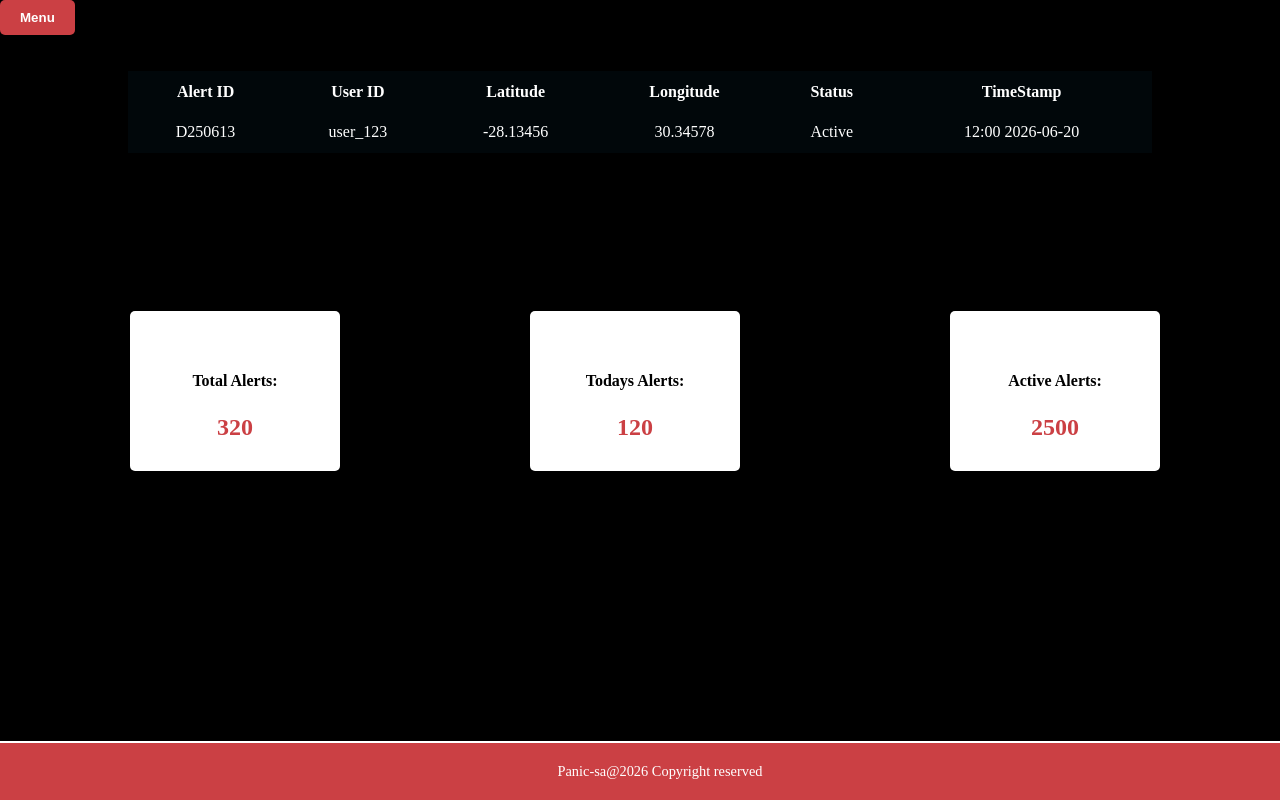
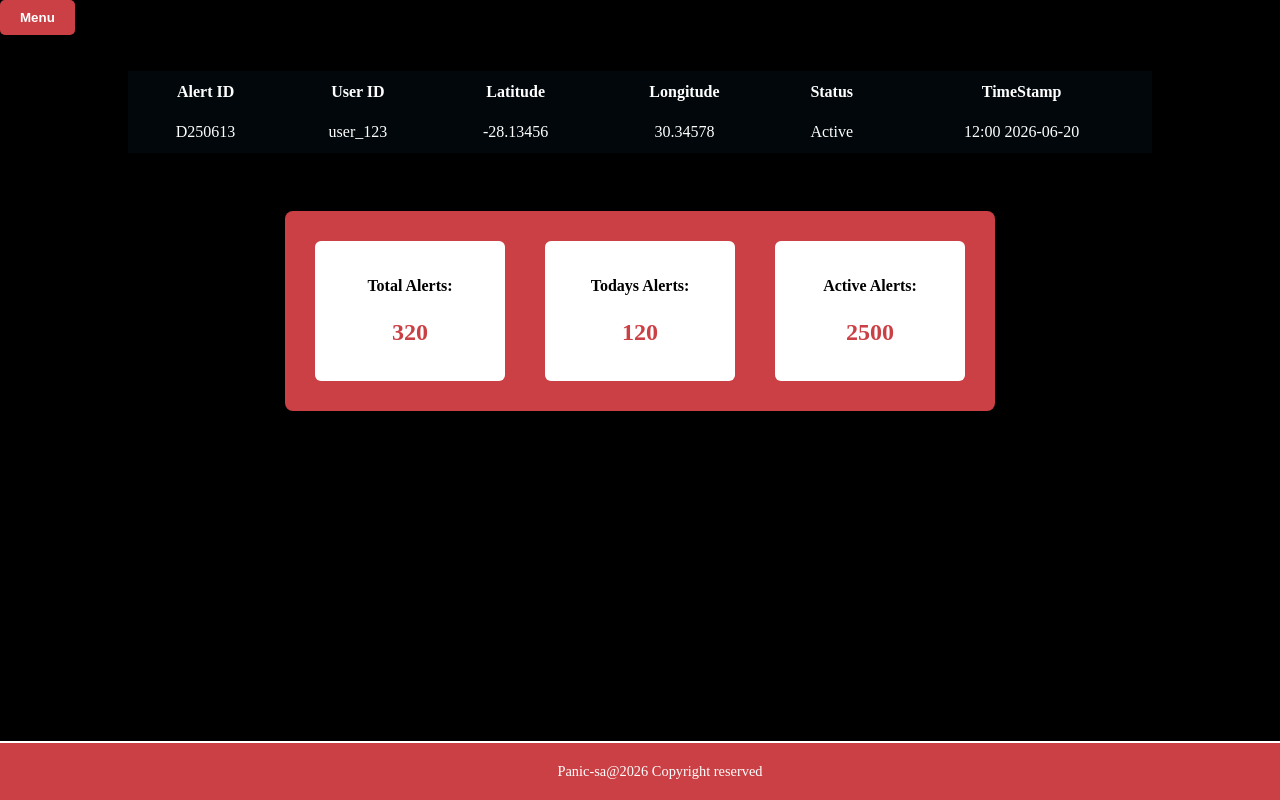
Before and after one commit to gss-ctu-g3/Panic-SA, a plain HTML site: page fontend/public/admin.html in a window 1280 px wide. Drawn offline with Linux system fonts and the light colour scheme.

Commit message:
Improved the statistics cards
Signed-off-by: Michelleputter <69387882+Michelleputter@users.noreply.github.com>

```diff
--- a/fontend/public/admin.html
+++ b/fontend/public/admin.html
@@ -46,28 +46,24 @@
 
 <br>
 <!--Total alerts card-->
-<section class="total-statistics">
+ <div class="statistic-container">
     <div class="stat-card">
         <h3>Total Alerts:</h3>
        <p class="total-alerts">320</p>
     </div>
-</section>
 
 <!--Today's alerts card-->
-<section class="today-statistics">
     <div class="stat-card">
         <h3>Todays Alerts:</h3>
     <p class="today-alerts">120</p>
     </div>
-</section>
 
 <!--Active alerts card-->
-<section class="active-statistics">
     <div class="stat-card">
         <h3>Active Alerts:</h3>
     <p class="active-alerts">2500</p>
     </div>
-</section>
+</div>
 
 <!--Loader-->
 <div class="loader"></div>
@@ -79,7 +75,7 @@
 
 <script>
     const menu = document.getElementById('menu');
-    const  nav_links = document.getElementById('nav-links');
+    const nav_links = document.getElementById('nav-links');
     menu.addEventListener('click', function() {
     nav_links.classList.toggle('nav-hidden')
     });
--- a/fontend/public/css/admin.css
+++ b/fontend/public/css/admin.css
@@ -6,6 +6,12 @@
     .container {
     grid-template-columns: 1fr;
     padding: 0 1rem;
+      }
+    }
+
+  @media (max-width: 768px) {
+    .statistic-container {
+      flex-direction: column;
     }
   }
 
@@ -95,26 +101,26 @@ menu:hover {
     }
 
    /*Total Alerts card*/
-.total-statistics {
+.statistic-container {
   display: flex;
-    justify-content: space-around;
-    align-items: stretch;
+  justify-content: center;
+  align-items: flex-start;
+  gap: 40px;
+  padding: 30px;
+  margin: 40px auto;
+  border-radius: 8px;
   text-align: center;
-    gap: 800px;
-    margin: 130px;
-    margin-top: 140px;
-    padding: 30px;
-    background-color: #ffffff;
-    border-radius: 5px;
-    width: 150px;
-    height: 100px;
+  width: fit-content;
+  background-color: #cb4044;
 }
 
 .stat-card {
-    padding: 15px 25px;
-    border-radius: 8px;
+  background-color: #ffffff;
+  padding: 20px;
+  border-radius: 6px;
   text-align: center;
   width: 150px;
+  height: 100px;
 }
 
 .stat-card h3 {
@@ -125,81 +131,13 @@ menu:hover {
 
 .stat-card p {
   font-size: 24px;
-  margin-bottom: 10px;
   font-weight: bold;
   color: #cb4044;
 }
 
-  /*Today's Alerts card*/
-.today-statistics {
-    display: flex;
-    gap: 20px;
-    justify-content: space-around;
-    align-items: stretch;
-    text-align: center;
-    margin: 530px;
-    margin-top: -290px;
-    padding: 30px;
-    background-color: #ffffff;
-    border-radius: 5px;
-    width: 150px;
-    height: 100px;
-}
-
-.stat-card {
-    padding: 15px 25px;
-    border-radius: 8px;
-    text-align: center;
-    width: 150px;
-}
-
-.stat-card h3 {
-    font-size: 16px;
-    margin-bottom: 10px;
-    color: #000000;
-}
-
-  /*Active Alerts card*/
-.active-statistics {
-display: flex;
-    justify-content: space-around;
-    align-items: stretch;
-    text-align: center;
-    gap: 20px;
-    margin: 950px;
-    margin-top: -690px;
-    padding: 30px;
-    background-color: #ffffff;
-    border-radius: 5px;
-    width: 150px;
-    height: 100px;
-}
-
-.stat-card {
-    padding: 15px 25px;
-    border-radius: 8px;
-    text-align: center;
-    width: 150px;
-}
-
-.stat-card h3 {
-    font-size: 16px;
-    margin-bottom: 10px;
-    color: #000000;
-}
-
-.stat-card p {
-  font-size: 24px;
-  margin-bottom: 10px;
-  font-weight: bold;
-  color: #cb4044;
-}
-
-.stat-card p {
-  font-size: 24px;
-  margin-bottom: 10px;
-  font-weight: bold;
-  color: #cb4044;
+.stat-card:hover {
+  background-color: #40cbc7;
+  cursor: pointer;
 }
 
 table {
```
Lines whose indentation alone changed are shown as unchanged.
